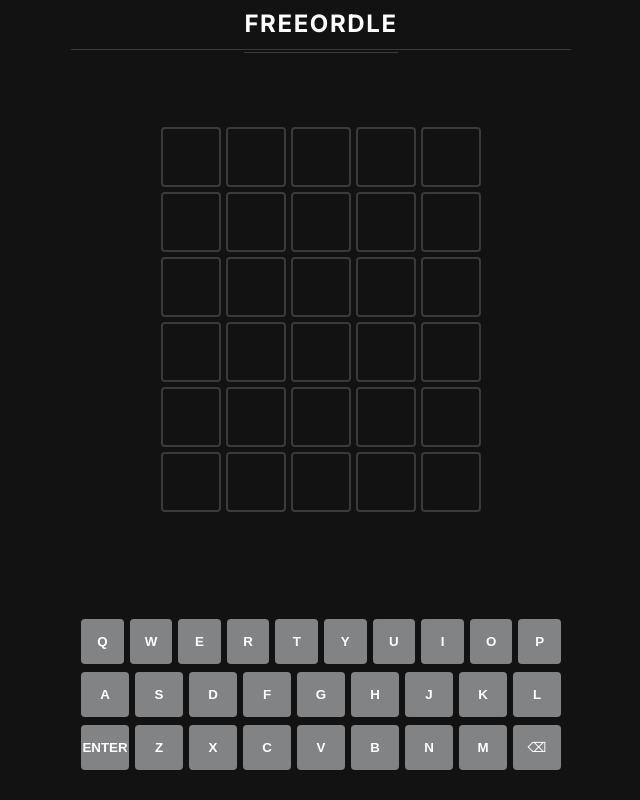
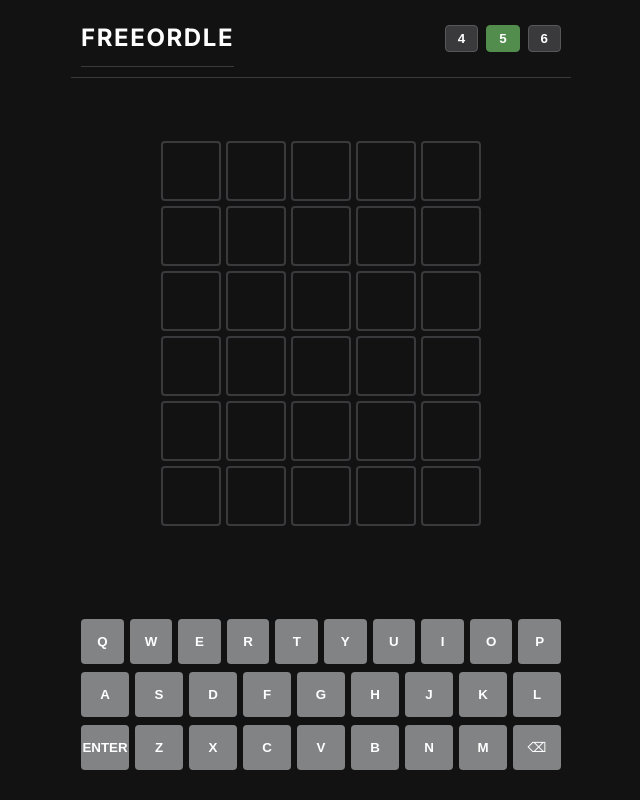
Before and after one commit to pianowow/freedle, a Vue app: page / in a window 1280 px wide. Shown: the whole page, without its empty margins (319-959 px from the left). Built offline with nearby package versions, Linux system fonts and the light colour scheme.

Commit message:
feat: Add word length difficulty selection and game end UI with a new game button.

```diff
--- a/src/App.vue
+++ b/src/App.vue
@@ -1,7 +1,19 @@
 <template>
   <div id="app-container">
     <header>
-      <h1>Freeordle</h1>
+      <div class="header-content">
+        <h1>Freeordle</h1>
+        <div class="difficulty-selector">
+          <button
+            v-for="len in [4, 5, 6]"
+            :key="len"
+            :class="{ active: wordLength === len }"
+            @click="setWordLength(len)"
+          >
+            {{ len }}
+          </button>
+        </div>
+      </div>
     </header>
 
     <main>
@@ -19,6 +31,15 @@
       </div>
     </main>
 
+    <div v-if="gameState !== 'playing'" class="game-status-area">
+      <div class="status-content">
+        <h2 v-if="gameState === 'won'">Excellent! 🌟</h2>
+        <h2 v-else>Game Over</h2>
+        <p>The word was: <strong>{{ targetWord }}</strong></p>
+        <button @click="resetGame" class="new-game-btn">New Game</button>
+      </div>
+    </div>
+
     <footer>
       <Keyboard :key-statuses="keyStatuses" @keyclick="handleKeyClick" />
     </footer>
@@ -34,6 +55,8 @@ import { WORDS } from './data/words';
 const wordLength = ref(5);
 const guesses = ref(['', '', '', '', '', '']);
 const currentRow = ref(0);
+const targetWord = ref('');
+const gameState = ref('playing'); // 'playing', 'won', 'lost'
 
 // Function to get a random word
 const getRandomWord = (length) => {
@@ -41,7 +64,23 @@ const getRandomWord = (length) => {
   return words[Math.floor(Math.random() * words.length)].toUpperCase();
 };
 
-const targetWord = ref(getRandomWord(wordLength.value));
+const resetGame = () => {
+  guesses.value = ['', '', '', '', '', ''];
+  currentRow.value = 0;
+  gameState.value = 'playing';
+  targetWord.value = getRandomWord(wordLength.value);
+};
+
+// Initialize game
+targetWord.value = getRandomWord(wordLength.value);
+
+const setWordLength = (len) => {
+  if (currentRow.value > 0 && !confirm('Change word length and restart game?')) {
+    return;
+  }
+  wordLength.value = len;
+  resetGame();
+};
 
 const keyStatuses = computed(() => {
   const statuses = {};
@@ -120,6 +159,8 @@ const getTileColor = (rowIndex, colIndex) => {
 };
 
 const handleKeyClick = (key) => {
+  if (gameState.value !== 'playing') return;
+
   const currentGuess = guesses.value[currentRow.value];
 
   if (key === 'Backspace') {
@@ -128,13 +169,13 @@ const handleKeyClick = (key) => {
     if (currentGuess.length === wordLength.value) {
       // Evaluate guess
       if (currentGuess.toUpperCase() === targetWord.value) {
-        alert('You won!');
+        gameState.value = 'won';
       } else if (currentRow.value === 5) {
-        alert(`Game Over! The word was ${targetWord.value}`);
+        gameState.value = 'lost';
       }
       currentRow.value++;
     } else {
-      alert('Word too short');
+      // Could add a shake effect here
     }
   } else if (currentGuess.length < wordLength.value) {
     if (/^[A-Z]$/i.test(key)) {
@@ -153,11 +194,52 @@ const handleKeyClick = (key) => {
 }
 
 header {
-  height: 50px;
+  height: auto;
+  min-height: 50px;
   border-bottom: 1px solid #3a3a3c;
+  padding: 10px;
+}
+
+.header-content {
   display: flex;
+  flex-direction: column;
   align-items: center;
-  justify-content: center;
+  gap: 10px;
+  width: 100%;
+}
+
+@media (min-width: 600px) {
+  .header-content {
+    flex-direction: row;
+    justify-content: space-between;
+    max-width: 500px;
+    margin: 0 auto;
+  }
+}
+
+.difficulty-selector {
+  display: flex;
+  gap: 8px;
+}
+
+.difficulty-selector button {
+  background: #3a3a3c;
+  border: 1px solid #565758;
+  color: white;
+  padding: 5px 12px;
+  border-radius: 4px;
+  cursor: pointer;
+  font-weight: bold;
+  transition: all 0.2s;
+}
+
+.difficulty-selector button.active {
+  background: #538d4e;
+  border-color: #538d4e;
+}
+
+.difficulty-selector button:hover:not(.active) {
+  background: #4a4a4c;
 }
 
 main {
@@ -165,7 +247,50 @@ main {
   display: flex;
   align-items: center;
   justify-content: center;
-  padding: 20px;
+  padding: 10px;
+}
+
+.game-status-area {
+  padding: 15px;
+  background: #1a1a1b;
+  border-top: 1px solid #3a3a3c;
+  border-bottom: 1px solid #3a3a3c;
+  width: 100%;
+}
+
+.status-content {
+  display: flex;
+  flex-direction: column;
+  align-items: center;
+  gap: 8px;
+}
+
+.status-content h2 {
+  margin: 0;
+  font-size: 1.2rem;
+  color: #538d4e;
+}
+
+.status-content p {
+  margin: 0;
+  font-size: 1rem;
+}
+
+.new-game-btn {
+  background: #538d4e;
+  color: white;
+  border: none;
+  padding: 8px 20px;
+  font-size: 0.9rem;
+  font-weight: bold;
+  border-radius: 4px;
+  cursor: pointer;
+  transition: all 0.2s;
+}
+
+.new-game-btn:hover {
+  background: #60a15a;
+  transform: translateY(-1px);
 }
 
 .game-grid {
```
